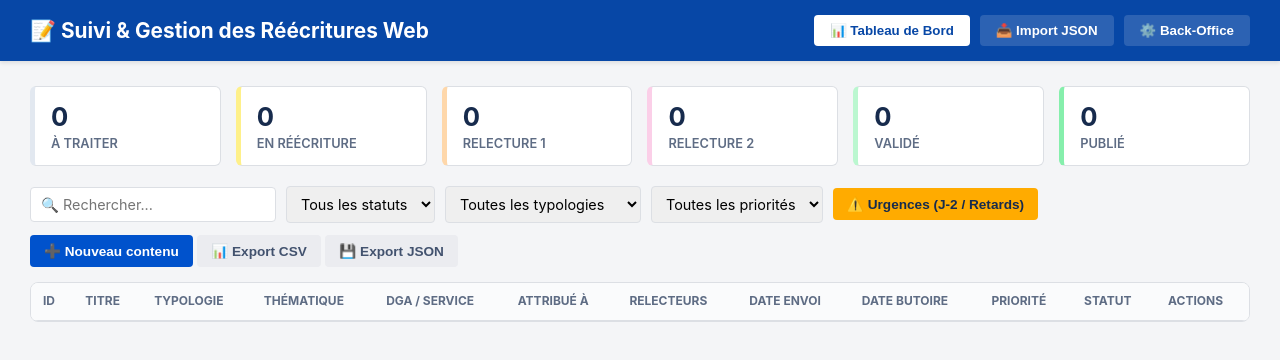
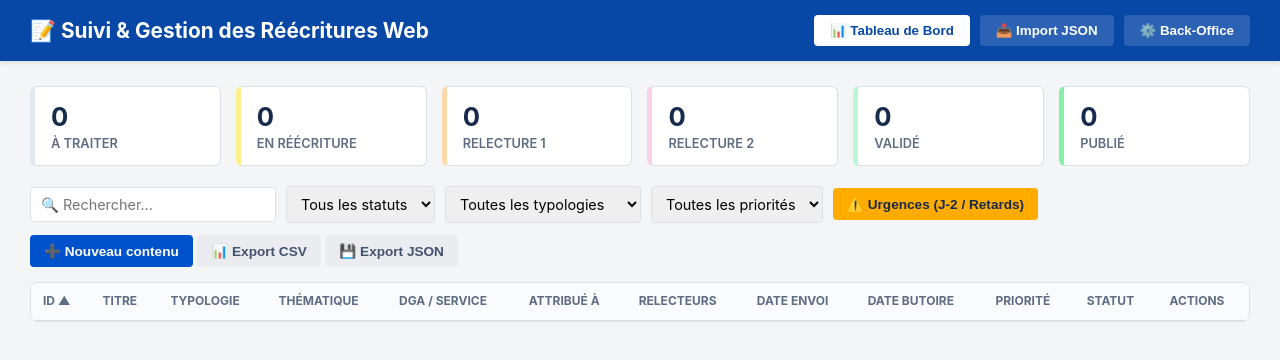
Before and after one commit to grophil/edito, a plain HTML site: page index.html in a window 1280 px wide. Drawn offline with Linux system fonts and the light colour scheme.

Commit message:
20261104-0847

```diff
--- a/index.html
+++ b/index.html
@@ -65,11 +65,13 @@
     .btn-warning { background: var(--warning); color: #172b4d; }
     .btn-sm { padding: 4px 8px; font-size: 0.75rem; }
 
-    /* Table */
+    /* Table & Sort Headers */
     .table-responsive { overflow-x: auto; background: white; border-radius: 8px; border: 1px solid var(--border); }
     table { width: 100%; border-collapse: collapse; text-align: left; font-size: 0.85rem; }
     th, td { padding: 10px 12px; border-bottom: 1px solid var(--border); vertical-align: middle; }
-    th { background: #fafbfc; color: #5e6c84; font-weight: 700; text-transform: uppercase; font-size: 0.75rem; }
+    th { background: #fafbfc; color: #5e6c84; font-weight: 700; text-transform: uppercase; font-size: 0.75rem; user-select: none; }
+    th.sortable { cursor: pointer; transition: background 0.2s; }
+    th.sortable:hover { background: #ebecf0; color: var(--primary); }
     tr:hover { background-color: #f4f5f7; }
 
     /* Custom Badges & Selects */
@@ -136,17 +138,17 @@
         <table>
           <thead>
             <tr>
-              <th>ID</th>
-              <th>Titre</th>
+              <th class="sortable" onclick="setSort('id')">ID <span id="sort_id"></span></th>
+              <th class="sortable" onclick="setSort('titre')">Titre <span id="sort_titre"></span></th>
               <th>Typologie</th>
               <th>Thématique</th>
-              <th>DGA / Service</th>
+              <th class="sortable" onclick="setSort('dga')">DGA / Service <span id="sort_dga"></span></th>
               <th>Attribué à</th>
               <th>Relecteurs</th>
               <th>Date envoi</th>
-              <th>Date butoire</th>
-              <th>Priorité</th>
-              <th>Statut</th>
+              <th class="sortable" onclick="setSort('date_butoire')">Date butoire <span id="sort_date_butoire"></span></th>
+              <th class="sortable" onclick="setSort('priorite')">Priorité <span id="sort_priorite"></span></th>
+              <th class="sortable" onclick="setSort('statut')">Statut <span id="sort_statut"></span></th>
               <th>Actions</th>
             </tr>
           </thead>
@@ -294,6 +296,7 @@
     let boConfig = JSON.parse(localStorage.getItem('rewrite_bo_config')) || defaultConfig;
     let items = JSON.parse(localStorage.getItem('rewrite_items_data')) || [];
     let showUrgencesOnly = false;
+    let currentSort = { col: 'id', dir: 'asc' };
 
     function init() {
       if (!boConfig.thematique) boConfig.thematique = defaultConfig.thematique;
@@ -322,22 +325,65 @@
       if (tabId === 'dashboard') renderApp();
     }
 
+    function setSort(col) {
+      if (currentSort.col === col) {
+        currentSort.dir = currentSort.dir === 'asc' ? 'desc' : 'asc';
+      } else {
+        currentSort.col = col;
+        currentSort.dir = 'asc';
+      }
+      renderApp();
+    }
+
+    function updateSortIcons() {
+      ['id', 'titre', 'dga', 'date_butoire', 'priorite', 'statut'].forEach(col => {
+        const el = document.getElementById('sort_' + col);
+        if (el) {
+          if (currentSort.col === col) {
+            el.innerText = currentSort.dir === 'asc' ? '▲' : '▼';
+          } else {
+            el.innerText = '';
+          }
+        }
+      });
+    }
+
     function renderApp() {
       populateDropdowns();
       renderKPIs();
+      updateSortIcons();
 
       const search = document.getElementById('filterSearch').value.toLowerCase();
       const fStatut = document.getElementById('filterStatut').value;
       const fTypo = document.getElementById('filterTypologie').value;
       const fPrio = document.getElementById('filterPrio').value;
 
-      const filtered = items.filter(item => {
+      let filtered = items.filter(item => {
         const mSearch = !search || item.titre.toLowerCase().includes(search) || String(item.id).toLowerCase().includes(search) || (item.contact && item.contact.toLowerCase().includes(search));
         const mStatut = !fStatut || item.statut === fStatut;
         const mTypo = !fTypo || item.typologie === fTypo;
         const mPrio = !fPrio || item.priorite === fPrio;
         const mUrgence = !showUrgencesOnly || isUrgent(item.date_butoire, item.statut);
         return mSearch && mStatut && mTypo && mPrio && mUrgence;
+      });
+
+      // SORT LOGIC
+      filtered.sort((a, b) => {
+        let valA = a[currentSort.col] || '';
+        let valB = b[currentSort.col] || '';
+
+        if (currentSort.col === 'priorite') {
+          const prioOrder = { 'Haute': 3, 'Moyenne': 2, 'Basse': 1, '': 0 };
+          valA = prioOrder[valA] || 0;
+          valB = prioOrder[valB] || 0;
+        } else {
+          valA = String(valA).toLowerCase();
+          valB = String(valB).toLowerCase();
+        }
+
+        if (valA < valB) return currentSort.dir === 'asc' ? -1 : 1;
+        if (valA > valB) return currentSort.dir === 'asc' ? 1 : -1;
+        return 0;
       });
 
       const tbody = document.getElementById('tableBody');
```
